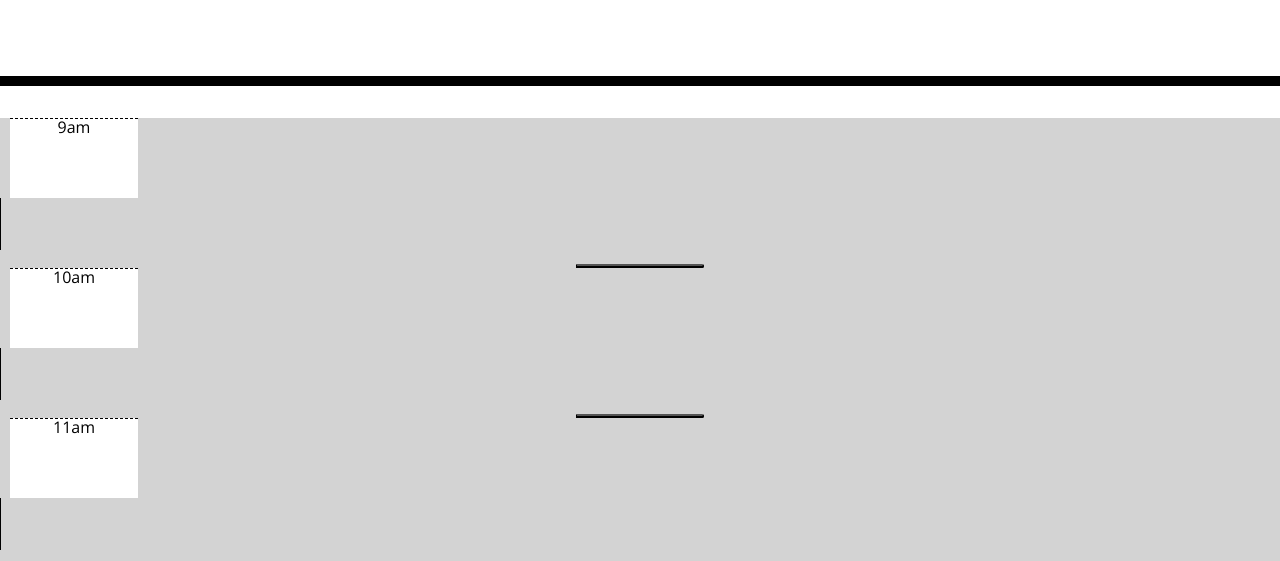
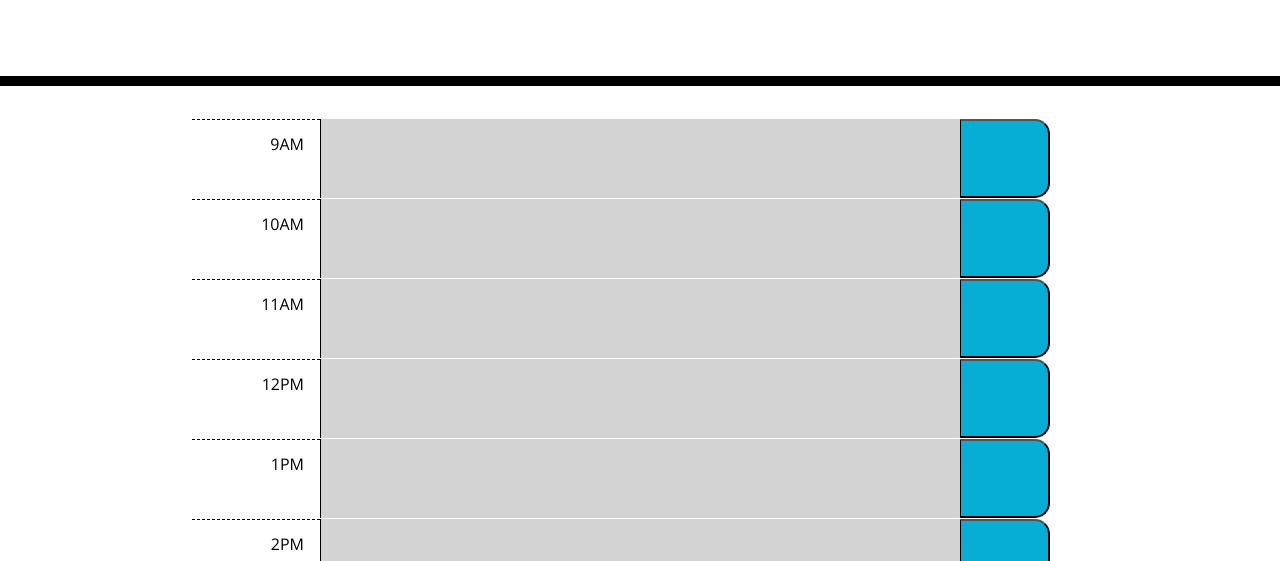
Before and after one commit to michelledwoods1/Work-Day-Scheduler, a plain HTML site: page index.html in a window 1280 px wide. Shown: the part 182-743 px from the top of the page. Drawn offline with nearby package versions, Linux system fonts and the light colour scheme.

Commit message:
further layout changes

```diff
--- a/Assets/style.css
+++ b/Assets/style.css
@@ -9,16 +9,17 @@ body {
   flex-direction: column;
   flex-wrap: nowrap;
   justify-content: center;
-  align-content: center;
-  margin-left: 20px;
-  margin-right: 20px;
+  /* align-content: center; */
+  margin-left: 25vh;
+  margin-right: 25vh;
+  margin-bottom: 25vh;
 }
 /* added below */
 .dflex {
   display: flex;
   flex-direction: row;
   flex-wrap: nowrap;
-  justify-content:space-around;
+  justify-content: flex-start;
   height: 20px;
   /* width: 80vw; */
 }
@@ -32,7 +33,7 @@ textarea {
   border-left: 1px solid black;
   padding: 10px;
   /* added blelow */
-  /* width: 50vw; */
+  width: 50vw;
   text-align: center;
 }
 
@@ -51,23 +52,25 @@ textarea {
 .time-block {
   text-align: center;
   border-radius: 15px;
+  width: 70vw;
 
 }
 
 .row {
   white-space: pre-wrap;
-  height: 40px;
+  height: 10vh;
   border-top: 1px solid white;
+  width: 70vw;
 }
 
 .hour {
   background-color: #ffffff;
   color: #000000;
   border-top: 1px dashed #000000;
-  /* added */
-  justify-content: flex-start;
-  margin-left: 10px;
-  height: 80px;
+  text-align: right;
+  padding-top: 2vh;
+  padding-right: 2vh;
+  height: 20px;
   width: 10vw;
 
 }
@@ -94,7 +97,7 @@ textarea {
   background-color: #06aed5;
   color: white;
   /* added below */
-  width: 10vw;
+  width: 7vw;
   justify-self: flex-end;
 }
 
--- a/Develop/script.js
+++ b/Develop/script.js
@@ -25,7 +25,7 @@ var timeBlockEl = $(".container");
 
 // assign existing class - js equivalent: timeblockEl.className = ("time-block");
 // nb: if no second value, becomes 'get' attribute (not 'set' attribute)
-timeBlockEl.attr("class", "time-block");
+timeBlockEl.addClass("time-block");
 
 // create and assign new class - js equivalent: timeblockEl.classList.add("d-Flex");
 timeBlockEl.addClass("c-Flex");
@@ -33,15 +33,15 @@ timeBlockEl.addClass("c-Flex");
 
 // create array of each hour of the day 9am-5pm
 var hours = [
-    "9am",
-    "10am",
-    "11am",
-    "12pm",
-    "1pm",
-    "2pm",
-    "3pm",
-    "4pm",
-    "5pm",
+    "9AM",
+    "10AM",
+    "11AM",
+    "12PM",
+    "1PM",
+    "2PM",
+    "3PM",
+    "4PM",
+    "5PM",
 ];
 
 // create rows for each hour of the day
@@ -49,11 +49,11 @@ for (var i = 0; i < hours.length; i++) {
 
     // create div to hold display elements - js equivilant: var rowEl = document.createElement("div");
     var rowEl = $("<div>");
-    rowEl.addClass("d-Flex" , "row");
+    rowEl.addClass("d-Flex");
+    rowEl.addClass("row");
     // rowEl.addClass("row");
     // for testing only - need to create an if rule
-    rowEl.addClass("past");
-    rowEl.addClass("class", "description");
+    // rowEl.addClass("description");
     timeBlockEl.append(rowEl);
 
     // create div to display hour
@@ -69,11 +69,20 @@ for (var i = 0; i < hours.length; i++) {
     // create text area
     var textArea = $("<textArea>")
     rowEl.append(textArea);
-    textArea.attr("class", "textarea");
-    textArea.attr("class", "description");
+    textArea.addClass("past");
+    textArea.addClass("textarea");
+    textArea.addClass("description");
 
     // create button
     saveBtn = $("<button>");
     saveBtn.attr("class", "saveBtn");
     rowEl.append(saveBtn);
+
+    //.css sets the style attribute in html (try not to use)
+
+
+
 };
+//reload element.on("click", function () {
+    // location.reload();
+// });
```
